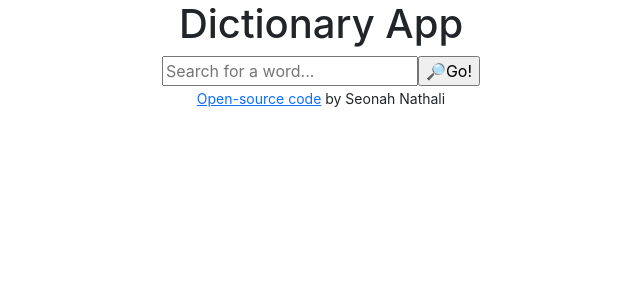
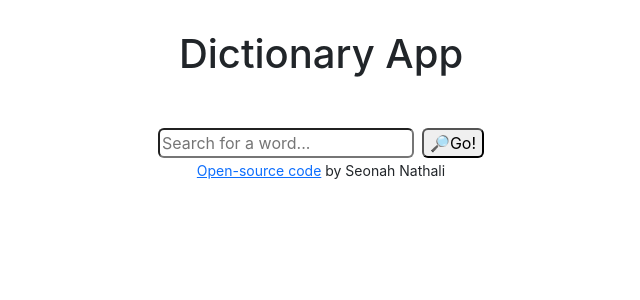
Before and after one commit to Pari-Pt/react-dictionary, a React (Create React App) app: page / in a window 1280 px wide. Shown: the top 300 px of the page, without its empty margins (319-959 px from the left). Built offline with nearby package versions, Linux system fonts and the light colour scheme.

Commit message:
Improved styling and readability of displayed information

```diff
--- a/src/App.css
+++ b/src/App.css
@@ -1,3 +1,13 @@
-.App {
+.App{
+    margin-left: 80px;
+    margin-right: 80px;
+    margin-top: 30px;
+}
+
+.App h1, footer{
     text-align: center;
 }
+
+.App h1{
+    margin-bottom: 50px;
+}
--- a/src/DictionarySearch.js
+++ b/src/DictionarySearch.js
@@ -30,8 +30,8 @@ export default function DictionarySearch(){
     return (
         <div className="DictionarySearch">
             <form onSubmit={search}>
-                <input type="search" onChange={handleChanges} className="search-engine" placeholder="Search for a word..." />
-                <input type="submit" className="search-submit-btn" value="🔎Go!" />
+                <input type="search" onChange={handleChanges} className="search-engine rounded" placeholder="Search for a word..." />
+                <input type="submit" className="search-submit-btn rounded ms-2" value="🔎Go!" />
             </form>
             <Results results={results}/>
 
--- /dev/null
+++ b/src/Meanings.css
@@ -0,0 +1,7 @@
+.Meanings h4{
+    color:rgb(111, 106, 106);
+}
+
+.Meanings ul {
+    max-width: 850px;
+}
--- a/src/Meanings.js
+++ b/src/Meanings.js
@@ -1,4 +1,5 @@
 import React from "react";
+import "./Meanings.css";
 
 export default function Meanings(props){
 
@@ -7,12 +8,12 @@ console.log(props)
     return (
     <div className="Meanings">
     <h4>{props.meanings.partOfSpeech}</h4>
-
     {props.meanings.definitions.map(function(definition, index){
         return(
             <div className="definitions" key={index}>
-                <p>{definition.definition}</p>
-                <br/>
+                <ul>
+                    <li>{definition.definition}</li>
+                </ul>
             </div>
         );
         })}
--- a/src/Results.css
+++ b/src/Results.css
@@ -1,3 +1,4 @@
 .Results h2 {
     text-align: left;
+    margin-bottom: 35px;
 }
--- a/src/Results.js
+++ b/src/Results.js
@@ -8,8 +8,8 @@ export default function Results(props){
         let word = props.results.word;
     return(
         <div className="Results">
-            <h2>{word}</h2>
-            <h3>Definition</h3>
+            <h2>👉 {word}</h2>
+            <h3 className="mb-3">Definition(s)</h3>
             {props.results.meanings.map(function (meanings, index){
                 return ( <div className="meanings" key={index}>
                     <Meanings meanings={meanings} />
```
Also changed, not shown: src/DictionarySearch.css (line endings or trailing spaces).
